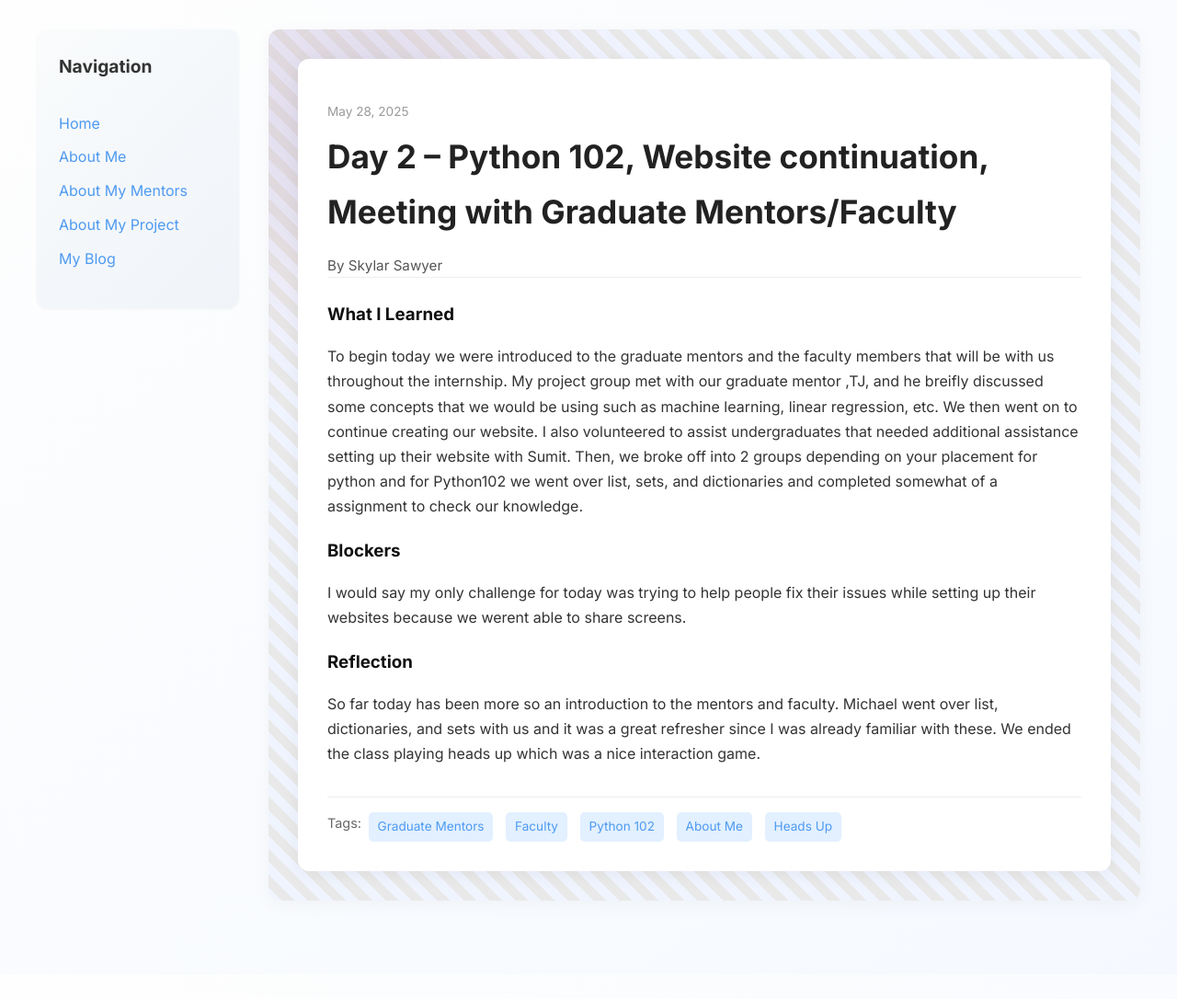
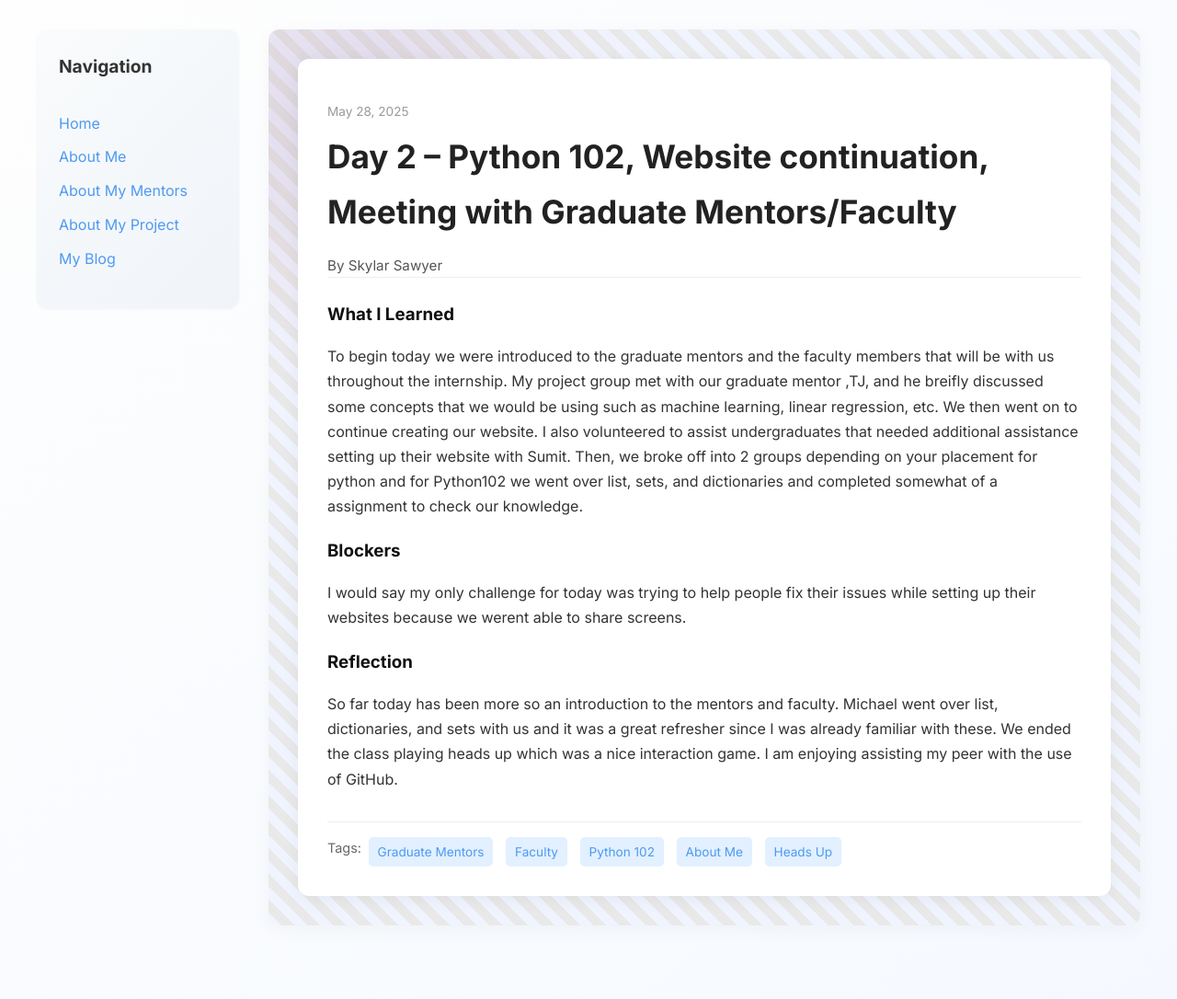
Before and after one commit to skysaw13/skysaw13.github.io, a Jekyll site: the page built from _posts/2025-05-28-day-2.md, in a window 1280 px wide. Shown: the whole page at 92% size. Built offline with Jekyll 4.4.1, drawn with Linux system fonts in a browser that asks for light colours; before the commit the page ends 1059 px from its top, so only the background shows below that.

Commit message:
Update 2025-05-28-day-2.md

```diff
--- a/_posts/2025-05-28-day-2.md
+++ b/_posts/2025-05-28-day-2.md
@@ -14,5 +14,5 @@ blockers: |
   I would say my only challenge for today was trying to help people fix their issues while setting up their websites because we werent able to share screens.
 
 reflection: |
-  So far today has been more so an introduction to the mentors and faculty. Michael went over list, dictionaries, and sets with us and it was a great refresher since I was already familiar with these. We ended the class playing heads up which was a nice interaction game.
+  So far today has been more so an introduction to the mentors and faculty. Michael went over list, dictionaries, and sets with us and it was a great refresher since I was already familiar with these. We ended the class playing heads up which was a nice interaction game. I am enjoying assisting my peer with the use of GitHub.
 ---
```
